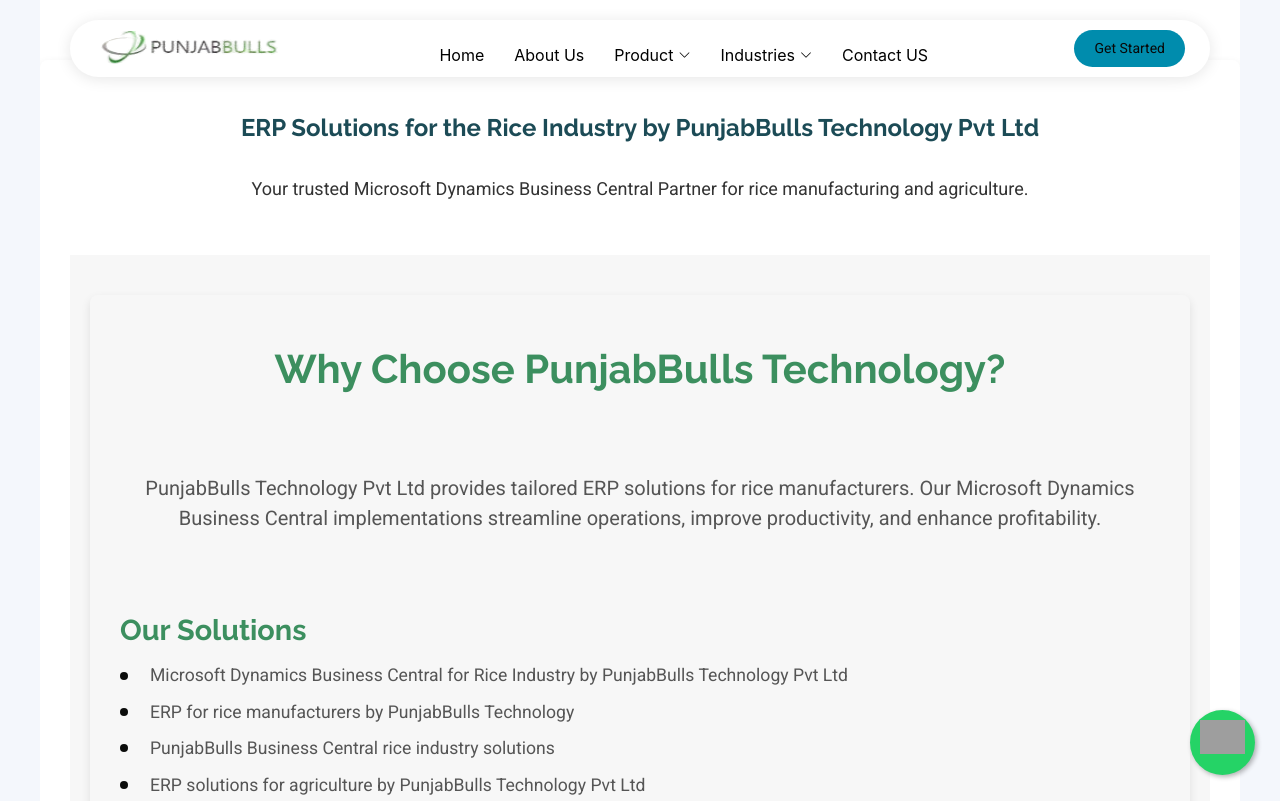
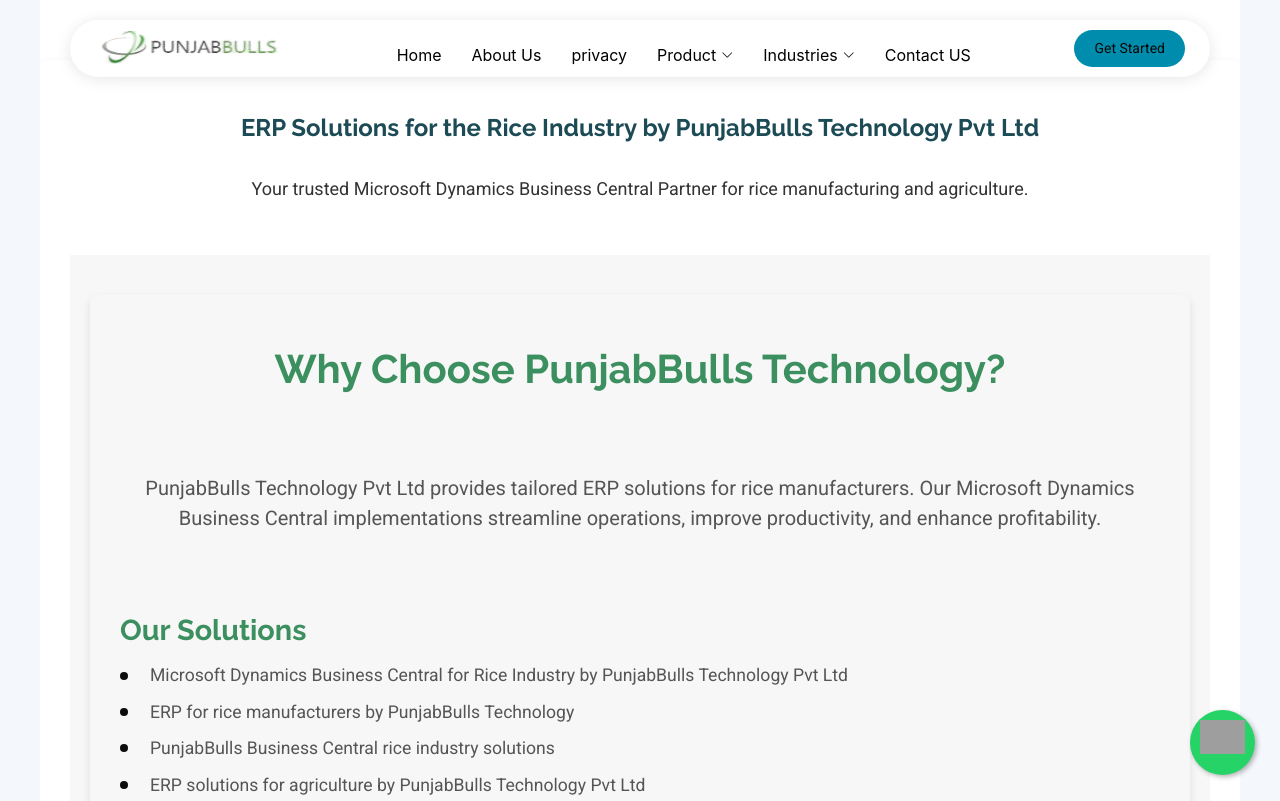
Before and after one commit to Taneesh21/Taneesh, a plain HTML site: page RiceIndustry.html in a window 1280 px wide. Shown: the top 801 px of the page. Drawn offline with Linux system fonts and the light colour scheme; grey boxes are pictures that could not be loaded.

Commit message:
Update RiceIndustry.html

```diff
--- a/RiceIndustry.html
+++ b/RiceIndustry.html
@@ -62,6 +62,7 @@
         <ul>
           <li><a href="index.html" class="active">Home</a></li>
           <li><a href="about.html">About Us</a></li>
+          <li><a href="privacy.html">privacy</a></li>
           <!-- <li><a href="destinations.html">Destinations</a></li> -->
           <!-- <li><a href="tours.html">Tours</a></li> -->
           <!-- <li><a href="gallery.html">Gallery</a></li> -->
```
